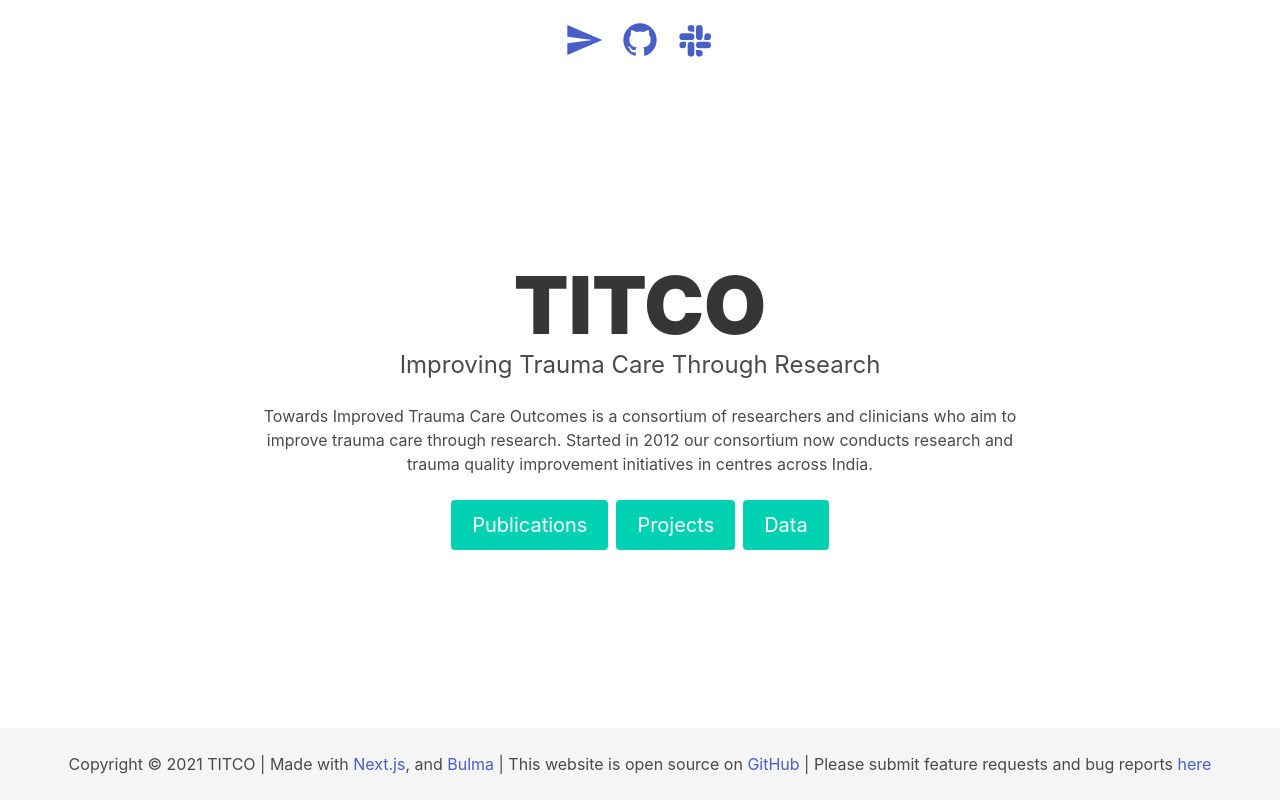
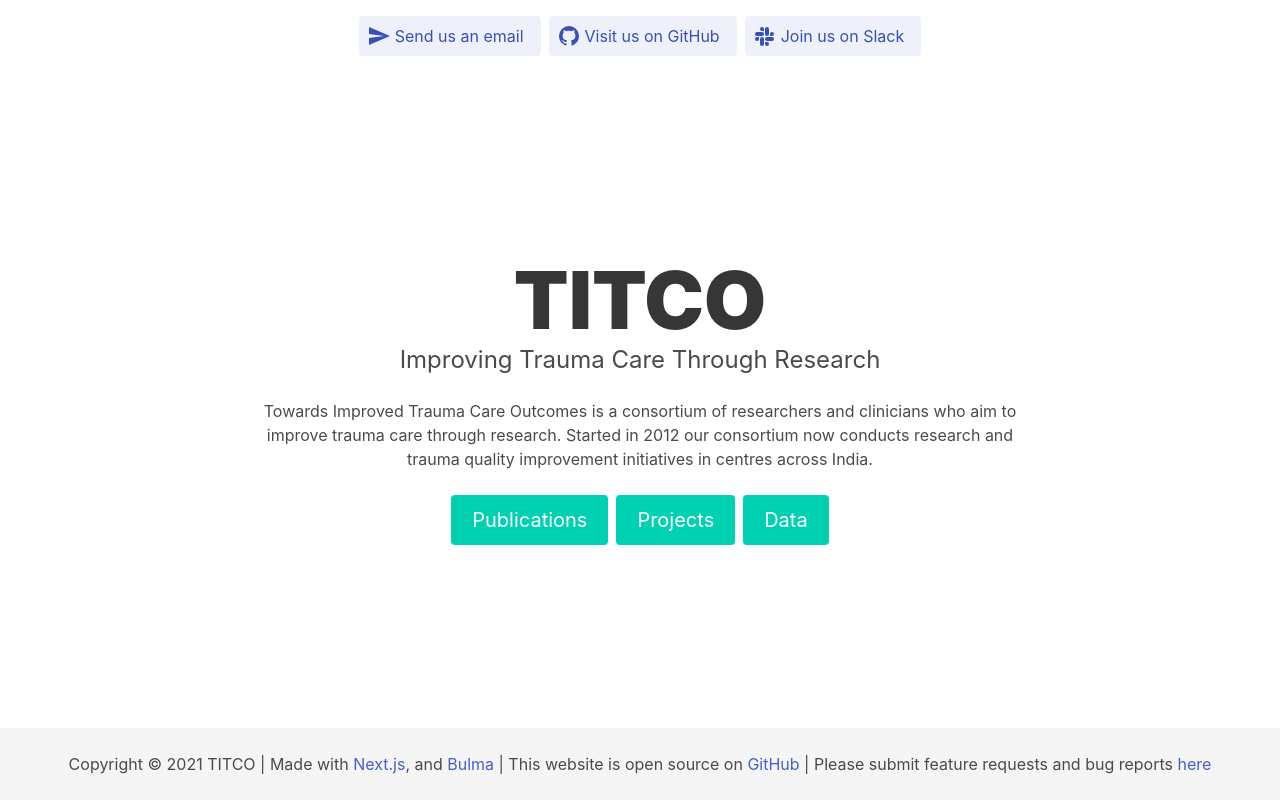
Before and after one commit to martingerdin/titco.org, a Next.js app: page / in a window 1280 px wide. Built offline with nearby package versions, Linux system fonts and the light colour scheme.

Commit message:
Replace social icons with social buttons

```diff
--- a/components/SocialLink.tsx
+++ b/components/SocialLink.tsx
@@ -4,42 +4,24 @@ import { Icon } from "./Icon";
 interface socialLinkProps {
   href: string;
   icon: string;
-  id: string;
   text: string;
-  dropdown?: string;
-  align?: "" | "is-right";
-  iconSize?: string;
 }
 
 export default function SocialLink({
   href,
   icon,
-  id,
   text,
-  dropdown = "",
-  align = "",
-  iconSize = "large",
 }: socialLinkProps) {
   return (
-    <div className={`dropdown is-hoverable ${dropdown} ${align}`}>
-      <div className="dropdown-trigger">
-        <Link href={href} passHref>
-          <a>
-            <span
-              className={`icon social-link mx-1 is-${iconSize}`}
-              aria-haspopup="true"
-              aria-controls={id}
-            >
-              <Icon icon={icon} />
-            </span>
-          </a>
-        </Link>
-      </div>
-      <div className="dropdown-menu" id={id} role="menu">
-        <div className="dropdown-content">
-          <div className="dropdown-item">{text}</div>
-        </div>
-      </div>
-    </div>
+    <Link href={href} passHref>
+	<a className="button is-link is-light">
+	    <span className="icon">
+		<Icon icon={icon} />
+	    </span>
+	    <span>
+		{text}
+	    </span>
+	</a>
+    </Link>
   );
 }
--- a/components/SocialLinks.tsx
+++ b/components/SocialLinks.tsx
@@ -1,34 +1,23 @@
 import SocialLink from "./SocialLink";
 
-interface socialLinksProps {
-  dropdown?: string
-}
-
-export default function SocialLinks({ dropdown = "" }: socialLinksProps) {
+export default function SocialLinks() {
   return (
-    <>
+    <p className="buttons is-centered">
 	<SocialLink
 	  href="mailto:info@titco.org"
 	  icon="send"
-	  id="email"
 	  text="Send us an email"
-	  dropdown = {dropdown}
 	/>
 	<SocialLink
 	  href="https://github.com/titco"
 	  icon="github"
-	  id="github"
 	  text="Visit us on GitHub"
-	  dropdown = {dropdown}
 	/>
 	<SocialLink
 	  href="/"
 	  icon="slack"
-	  id="slack"
 	  text="Join us on Slack"
-	  dropdown = {dropdown}
-	  align="is-right"
 	/>
-    </>
+    </p>
   );
 }
--- a/pages/index.tsx
+++ b/pages/index.tsx
@@ -10,7 +10,7 @@ export default function Home() {
     <>
 	<section className="hero is-fullheight">
 	    <div className="hero-header">
-		<div className="container has-text-centered my-4">
+		<div className="container my-4">
 		    <SocialLinks />
 		</div>
 	    </div>
```
